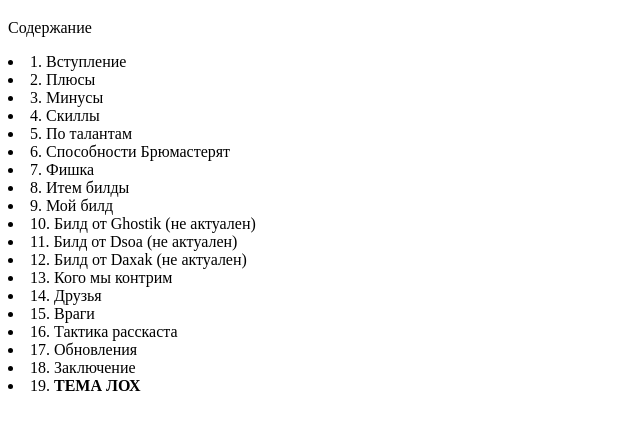
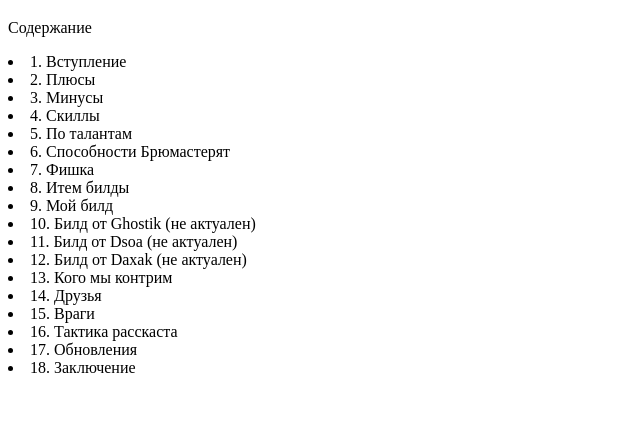
Before and after one commit to Haison23/training, a plain HTML site: page index.html in a window 1280 px wide. Shown: the part 61-490 px from the top of the page, without its empty margins (0-640 px from the left). Drawn offline with Linux system fonts and the light colour scheme.

Commit message:
deleted tema

```diff
--- a/index.html
+++ b/index.html
@@ -27,6 +27,5 @@
         <li>16. Тактика расскаста</li>
         <li>17. Обновления</li>
         <li>18. Заключение</li>
-        <li>19. <strong>ТЕМА ЛОХ</strong></li>
 </body>
 </html>
```
